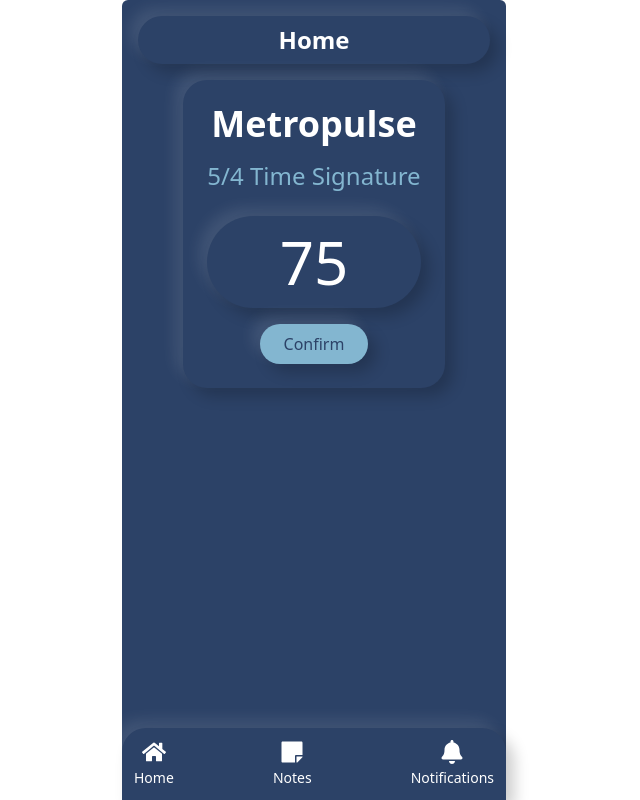
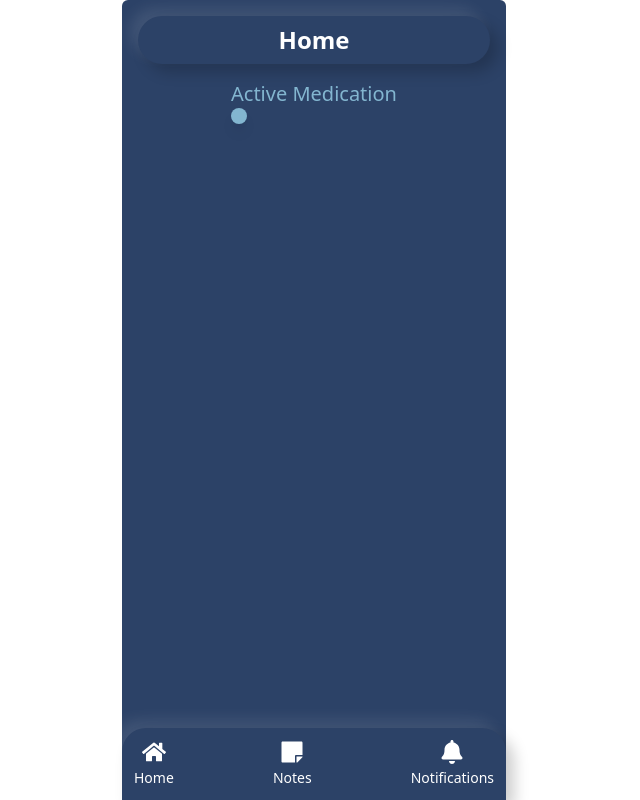
Before and after one commit to Aminul667/dev-ui, a React (Vite) app: page / in a window 1280 px wide. Shown: the whole page, without its empty margins (326-966 px from the left). Built offline with nearby package versions, Linux system fonts and the light colour scheme.

Commit message:
added cards

```diff
--- a/src/components/Home.jsx
+++ b/src/components/Home.jsx
@@ -1,15 +1,24 @@
+import { FaArrowRight } from "react-icons/fa";
+
 const Home = () => {
   return (
-    <div className="p-6 max-w-sm bg-background rounded-3xl shadow-neo text-center mt-4">
-      <h1 className="text-4xl font-bold text-text mb-4">Metropulse</h1>
-      <p className="text-2xl text-highlight">5/4 Time Signature</p>
-      <div className="mt-6">
-        <div className="p-4 bg-background rounded-full shadow-neo mb-4">
-          <span className="text-6xl text-text">75</span>
+    // <div className="p-2 max-w-sm bg-background rounded-3xl shadow-neo text-center mt-4 w-full">
+    //   <p className="text-2xl text-highlight">Active Medication</p>
+    //   <div className="mt-6">
+    //     <div className="p-4 bg-background rounded-full shadow-neo mb-4">
+    //       <span className="text-6xl text-text">75</span>
+    //     </div>
+    //     <button className="bg-highlight text-background py-2 px-6 rounded-full shadow-neo hover:bg-light">
+    //       Confirm
+    //     </button>
+    //   </div>
+    // </div>
+    <div className="my-4">
+      <h2 className="text-xl text-highlight">Active Medication</h2>
+      <div>
+        <div className="bg-highlight p-2 rounded-full shadow-lg h-4 w-4">
+          {/* <FaArrowRight size={12} className="text-background" /> */}
         </div>
-        <button className="bg-highlight text-background py-2 px-6 rounded-full shadow-neo hover:bg-light">
-          Confirm
-        </button>
       </div>
     </div>
   );
```
